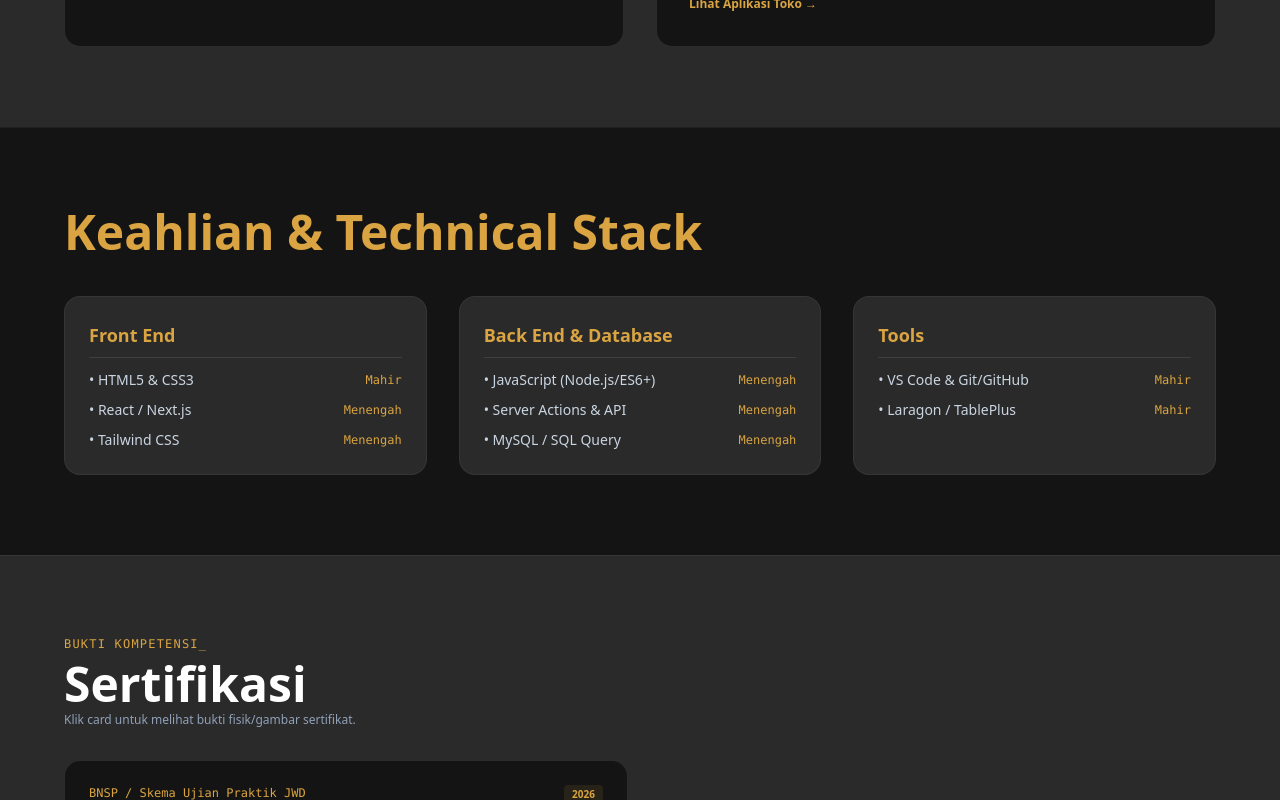
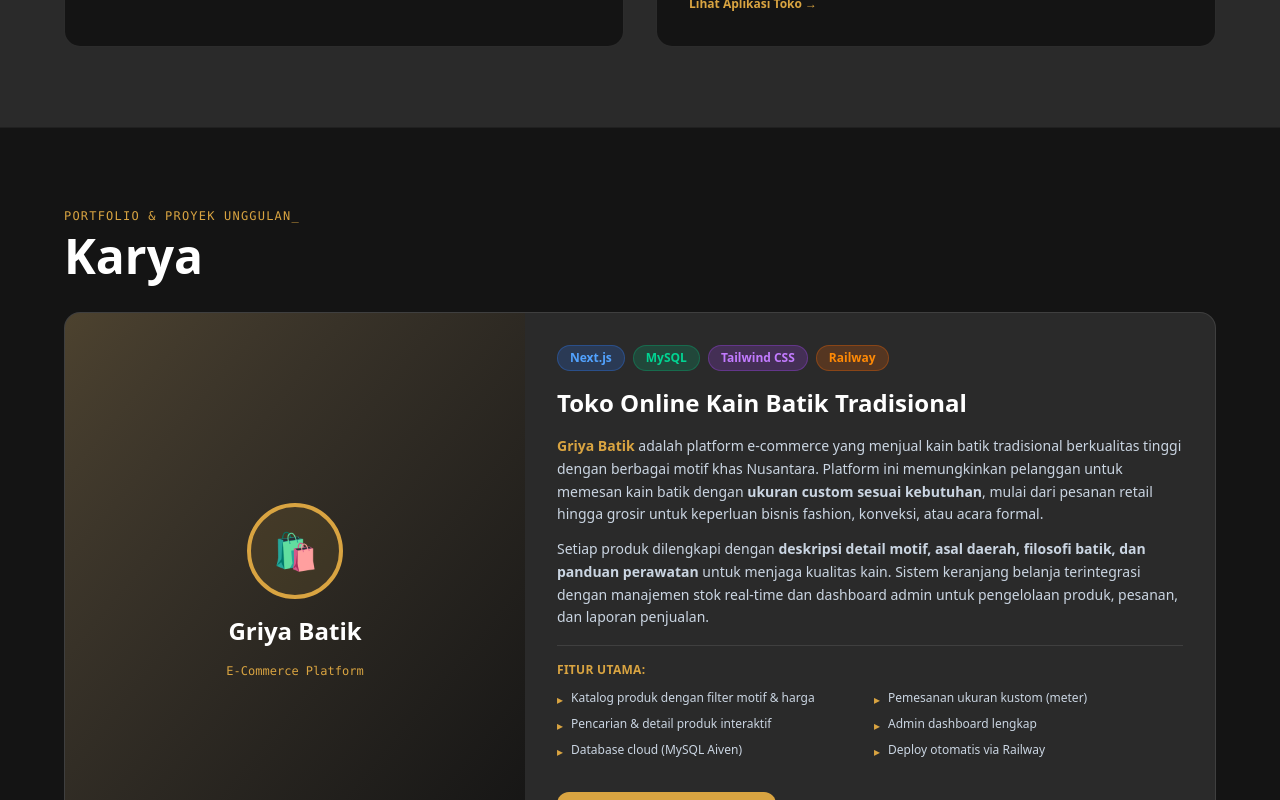
Before and after one commit to LotzBrenn/my-jwd-portofolio, a Next.js app: page / in a window 1280 px wide. Shown: the part 2000-2800 px from the top of the page. Built offline with nearby package versions, Linux system fonts and the light colour scheme; no server answers.

Commit message:
add karya

```diff
--- a/src/app/page.jsx
+++ b/src/app/page.jsx
@@ -39,6 +39,7 @@ export default function ProfilePage() {
             <a href="#about" className="hover:text-[#D9A441] transition">Tentang</a>
             <a href="#pendidikan" className="hover:text-[#D9A441] transition">Pendidikan</a>
             <a href="#pengalaman" className="hover:text-[#D9A441] transition">Pengalaman</a>
+            <a href="#karya" className="hover:text-[#D9A441] transition">Karya</a>
             <a href="#skills" className="hover:text-[#D9A441] transition">Keahlian</a>
             <a href="#sertifikasi" className="hover:text-[#D9A441] transition">Sertifikasi</a>
             <a href="#kegiatan" className="hover:text-[#D9A441] transition">Kegiatan</a>
@@ -185,8 +186,104 @@ export default function ProfilePage() {
         </div>
       </section>
 
+      {/* SECTION KARYA / PORTFOLIO */}
+      <section id="karya" className="py-20 px-6 md:px-16 bg-[#141414] border-t border-white/5">
+        <div className="max-w-6xl mx-auto space-y-8">
+          <div>
+            <span className="text-[#D9A441] text-xs font-mono uppercase tracking-widest block mb-2">Portfolio & Proyek Unggulan_</span>
+            <h2 className="text-3xl md:text-5xl font-black text-white">Karya</h2>
+          </div>
+
+          {/* Card Griya Batik */}
+          <div className="bg-[#2A2A2A] rounded-2xl overflow-hidden border border-white/10 grid grid-cols-1 lg:grid-cols-5 gap-0">
+            {/* Image Section */}
+            <div className="relative h-64 lg:h-auto lg:col-span-2 bg-gradient-to-br from-[#D9A441]/20 to-[#141414]">
+              <div className="absolute inset-0 flex items-center justify-center p-8">
+                <div className="text-center space-y-4">
+                  <div className="w-24 h-24 mx-auto rounded-full bg-[#D9A441]/10 border-4 border-[#D9A441] flex items-center justify-center">
+                    <span className="text-4xl">🛍️</span>
+                  </div>
+                  <h3 className="text-2xl font-bold text-white">Griya Batik</h3>
+                  <p className="text-xs text-[#D9A441] font-mono">E-Commerce Platform</p>
+                </div>
+              </div>
+            </div>
+
+            {/* Content Section */}
+            <div className="lg:col-span-3 p-8 space-y-4">
+              <div className="flex flex-wrap gap-2 mb-4">
+                <span className="px-3 py-1 bg-blue-500/20 text-blue-400 text-xs font-bold rounded-full border border-blue-500/30">
+                  Next.js
+                </span>
+                <span className="px-3 py-1 bg-emerald-500/20 text-emerald-400 text-xs font-bold rounded-full border border-emerald-500/30">
+                  MySQL
+                </span>
+                <span className="px-3 py-1 bg-purple-500/20 text-purple-400 text-xs font-bold rounded-full border border-purple-500/30">
+                  Tailwind CSS
+                </span>
+                <span className="px-3 py-1 bg-orange-500/20 text-orange-400 text-xs font-bold rounded-full border border-orange-500/30">
+                  Railway
+                </span>
+              </div>
+
+              <h4 className="text-xl md:text-2xl font-bold text-white">Toko Online Kain Batik Tradisional</h4>
+
+              <div className="space-y-3 text-sm text-slate-300 leading-relaxed">
+                <p>
+                  <strong className="text-[#D9A441]">Griya Batik</strong> adalah platform e-commerce yang menjual kain batik tradisional berkualitas tinggi dengan berbagai motif khas Nusantara. Platform ini memungkinkan pelanggan untuk memesan kain batik dengan <strong>ukuran custom sesuai kebutuhan</strong>, mulai dari pesanan retail hingga grosir untuk keperluan bisnis fashion, konveksi, atau acara formal.
+                </p>
+                <p>
+                  Setiap produk dilengkapi dengan <strong>deskripsi detail motif, asal daerah, filosofi batik, dan panduan perawatan</strong> untuk menjaga kualitas kain. Sistem keranjang belanja terintegrasi dengan manajemen stok real-time dan dashboard admin untuk pengelolaan produk, pesanan, dan laporan penjualan.
+                </p>
+              </div>
+
+              <div className="pt-4 border-t border-white/10">
+                <h5 className="text-xs font-bold text-[#D9A441] uppercase tracking-wide mb-3">Fitur Utama:</h5>
+                <ul className="grid grid-cols-1 sm:grid-cols-2 gap-2 text-xs text-slate-300">
+                  <li className="flex items-start gap-2">
+                    <span className="text-[#D9A441] mt-0.5">▸</span>
+                    <span>Katalog produk dengan filter motif & harga</span>
+                  </li>
+                  <li className="flex items-start gap-2">
+                    <span className="text-[#D9A441] mt-0.5">▸</span>
+                    <span>Pemesanan ukuran kustom (meter)</span>
+                  </li>
+                  <li className="flex items-start gap-2">
+                    <span className="text-[#D9A441] mt-0.5">▸</span>
+                    <span>Pencarian & detail produk interaktif</span>
+                  </li>
+                  <li className="flex items-start gap-2">
+                    <span className="text-[#D9A441] mt-0.5">▸</span>
+                    <span>Admin dashboard lengkap</span>
+                  </li>
+                  <li className="flex items-start gap-2">
+                    <span className="text-[#D9A441] mt-0.5">▸</span>
+                    <span>Database cloud (MySQL Aiven)</span>
+                  </li>
+                  <li className="flex items-start gap-2">
+                    <span className="text-[#D9A441] mt-0.5">▸</span>
+                    <span>Deploy otomatis via Railway</span>
+                  </li>
+                </ul>
+              </div>
+
+              <div className="flex flex-wrap gap-3 pt-4">
+                <a
+                  href="https://tokobatik-project-production-3f24.up.railway.app/"
+                  target="_blank"
+                  rel="noopener noreferrer"
+                  className="inline-flex items-center gap-2 px-6 py-3 bg-[#D9A441] text-[#141414] font-bold text-sm rounded-xl hover:bg-amber-400 transition shadow-lg hover:shadow-[#D9A441]/20"
+                >
+                  🌐 Kunjungi Toko Online
+                </a>
+              </div>
+            </div>
+          </div>
+        </div>
+      </section>
+
       {/* REVISI 2: KEAHLIAN (JAVASCRIPT DI BACKEND) */}
-      <section id="skills" className="py-20 px-6 md:px-16 bg-[#141414] border-t border-white/5">
+      <section id="skills" className="py-20 px-6 md:px-16 bg-[#2A2A2A] border-t border-white/5">
         <div className="max-w-6xl mx-auto">
           <h2 className="text-3xl md:text-5xl font-black text-[#D9A441] mb-10">Keahlian & Technical Stack</h2>
 
```
Also changed, not shown: 1 other file (tests, documents, lock files or other folders).
